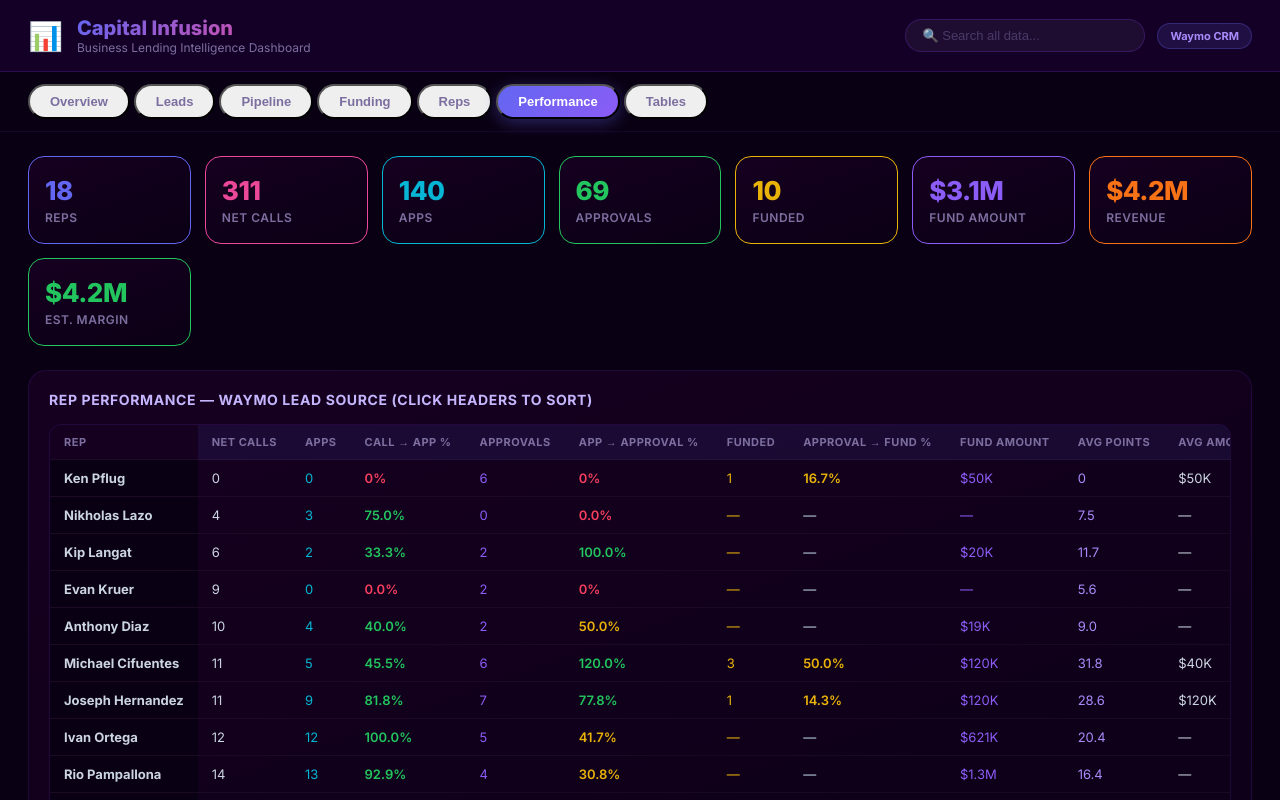
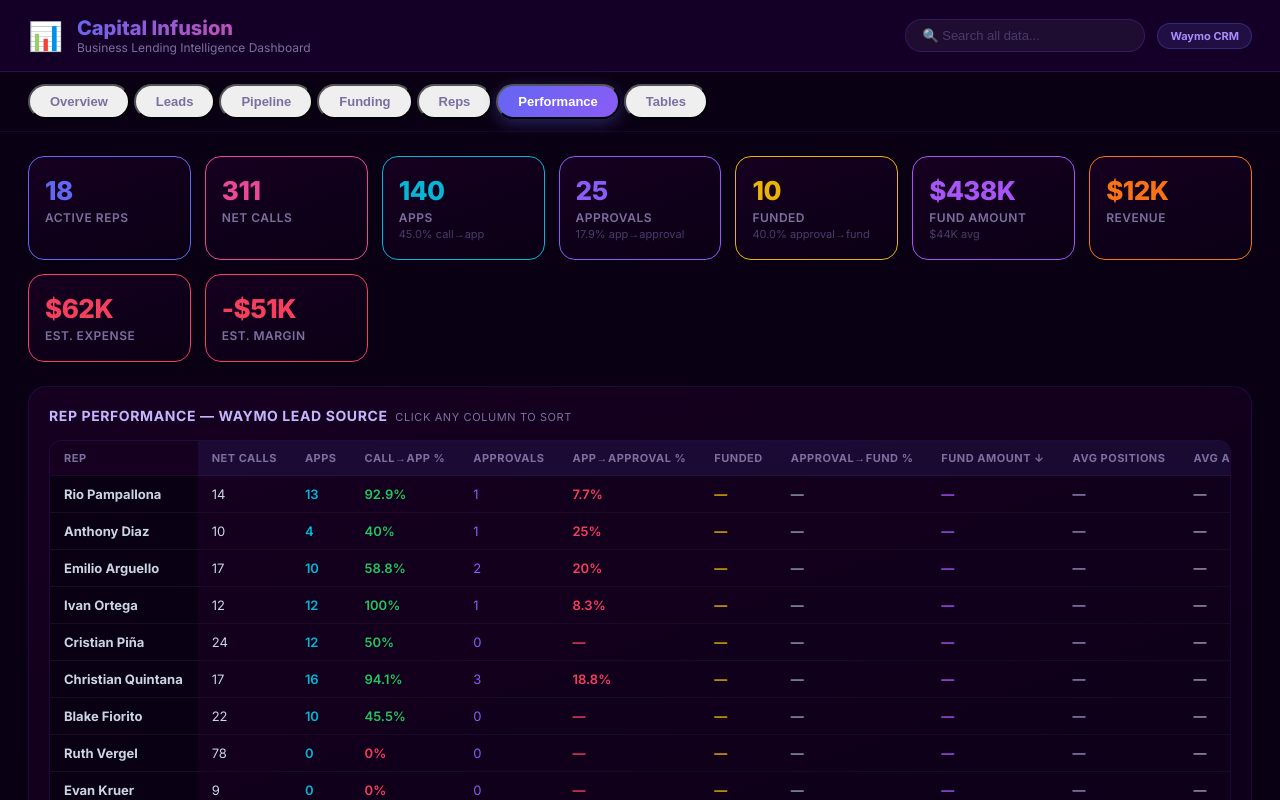
Before and after one commit to Stetkevych/waymo-dashboard, a React (Vite) app: page / in a window 1280 px wide. Both pictures are taken after a click on the button "Performance". Shown: the top 800 px of the page. Built offline with nearby package versions, Linux system fonts and the light colour scheme.

Commit message:
feat: rep performance table with correct metrics matching snapshot

```diff
--- a/src/RepPerformance.jsx
+++ b/src/RepPerformance.jsx
@@ -1,43 +1,25 @@
-import { useState, useEffect } from 'react'
+import { useState } from 'react'
 
-const fmt = (n) => n >= 1000000 ? `$${(n/1000000).toFixed(1)}M` : n >= 1000 ? `$${(n/1000).toFixed(0)}K` : `$${n.toFixed(0)}`
+const fmt = (n) => {
+  if (n === 0) return '$0'
+  const abs = Math.abs(n)
+  const sign = n < 0 ? '-' : ''
+  if (abs >= 1000000) return `${sign}$${(abs/1000000).toFixed(1)}M`
+  if (abs >= 1000) return `${sign}$${(abs/1000).toFixed(0)}K`
+  return `${sign}$${abs.toFixed(0)}`
+}
 const pct = (a, b) => b > 0 ? `${((a/b)*100).toFixed(1)}%` : '—'
 
 export default function RepPerformance({ analytics }) {
-  const [sort, setSort] = useState('leads')
+  const [sort, setSort] = useState('fund_amount')
   const [dir, setDir] = useState(-1)
 
   if (!analytics) return <div style={{padding:40,color:'#94a3b8'}}>Loading...</div>
 
-  const reps = analytics.rep_stats.filter(r => r.leads > 0 || r.deals > 0)
+  const reps = analytics.rep_stats || []
+  const T = analytics.team_totals || {}
 
-  // Derive calculated fields per rep
-  const enriched = reps.map(r => {
-    const netCalls       = r.leads || 0
-    const apps           = r.interested + r.calendly || 0
-    const callToApp      = netCalls > 0 ? ((apps / netCalls) * 100).toFixed(1) : 0
-    const approvals      = r.deals || 0
-    const appToApproval  = apps > 0 ? ((approvals / apps) * 100).toFixed(1) : 0
-    const funded         = r.funded || 0
-    const approvalToFund = approvals > 0 ? ((funded / approvals) * 100).toFixed(1) : 0
-    const fundAmount     = r.funded_value || r.pipeline_value || 0
-    const avgPoints      = netCalls > 0 ? ((apps * 10 + approvals * 25 + funded * 50) / netCalls).toFixed(1) : 0
-    const avgAmount      = funded > 0 ? fundAmount / funded : 0
-    // Revenue = fund amount * avg factor (1.35 typical MCA)
-    const revenue        = fundAmount * 1.35
-    // Estimated expense = leads * $12 (cost per lead) + base salary estimate
-    const estExpense     = netCalls * 12 + 2500
-    const estMargin      = revenue - estExpense
-
-    return {
-      ...r,
-      netCalls, apps, callToApp, approvals, appToApproval,
-      funded, approvalToFund, fundAmount, avgPoints, avgAmount,
-      revenue, estExpense, estMargin
-    }
-  })
-
-  const sorted = [...enriched].sort((a, b) => {
+  const sorted = [...reps].sort((a, b) => {
     const av = parseFloat(a[sort]) || 0
     const bv = parseFloat(b[sort]) || 0
     return dir * (bv - av)
@@ -49,99 +31,87 @@ export default function RepPerformance({ analytics }) {
   }
 
   const Th = ({ col, label }) => (
-    <th onClick={() => toggleSort(col)} style={{ cursor:'pointer', whiteSpace:'nowrap', userSelect:'none' }}>
+    <th onClick={() => toggleSort(col)} style={{ cursor:'pointer', whiteSpace:'nowrap', userSelect:'none', padding:'10px 14px' }}>
       {label} {sort === col ? (dir === -1 ? '↓' : '↑') : ''}
     </th>
   )
 
-  // Totals
-  const T = enriched.reduce((acc, r) => {
-    acc.netCalls     += r.netCalls
-    acc.apps         += r.apps
-    acc.approvals    += r.approvals
-    acc.funded       += r.funded
-    acc.fundAmount   += r.fundAmount
-    acc.revenue      += r.revenue
-    acc.estExpense   += r.estExpense
-    acc.estMargin    += r.estMargin
-    return acc
-  }, { netCalls:0, apps:0, approvals:0, funded:0, fundAmount:0, revenue:0, estExpense:0, estMargin:0 })
-
   return (
     <div>
-      {/* KPI strip */}
+      {/* Team KPIs */}
       <div className="kpi-grid" style={{marginBottom:24}}>
-        <div className="kpi" style={{borderColor:'#6366f1'}}><div className="kpi-value" style={{color:'#6366f1'}}>{enriched.length}</div><div className="kpi-label">Reps</div></div>
-        <div className="kpi" style={{borderColor:'#ec4899'}}><div className="kpi-value" style={{color:'#ec4899'}}>{T.netCalls.toLocaleString()}</div><div className="kpi-label">Net Calls</div></div>
-        <div className="kpi" style={{borderColor:'#06b6d4'}}><div className="kpi-value" style={{color:'#06b6d4'}}>{T.apps}</div><div className="kpi-label">Apps</div></div>
-        <div className="kpi" style={{borderColor:'#22c55e'}}><div className="kpi-value" style={{color:'#22c55e'}}>{T.approvals}</div><div className="kpi-label">Approvals</div></div>
-        <div className="kpi" style={{borderColor:'#eab308'}}><div className="kpi-value" style={{color:'#eab308'}}>{T.funded}</div><div className="kpi-label">Funded</div></div>
-        <div className="kpi" style={{borderColor:'#8b5cf6'}}><div className="kpi-value" style={{color:'#8b5cf6'}}>{fmt(T.fundAmount)}</div><div className="kpi-label">Fund Amount</div></div>
-        <div className="kpi" style={{borderColor:'#f97316'}}><div className="kpi-value" style={{color:'#f97316'}}>{fmt(T.revenue)}</div><div className="kpi-label">Revenue</div></div>
-        <div className="kpi" style={{borderColor: T.estMargin > 0 ? '#22c55e' : '#f43f5e'}}>
-          <div className="kpi-value" style={{color: T.estMargin > 0 ? '#22c55e' : '#f43f5e'}}>{fmt(T.estMargin)}</div>
+        <div className="kpi" style={{borderColor:'#6366f1'}}><div className="kpi-value" style={{color:'#6366f1'}}>{reps.length}</div><div className="kpi-label">Active Reps</div></div>
+        <div className="kpi" style={{borderColor:'#ec4899'}}><div className="kpi-value" style={{color:'#ec4899'}}>{(T.net_calls||0).toLocaleString()}</div><div className="kpi-label">Net Calls</div></div>
+        <div className="kpi" style={{borderColor:'#06b6d4'}}><div className="kpi-value" style={{color:'#06b6d4'}}>{T.apps||0}</div><div className="kpi-label">Apps</div><div className="kpi-sub">{pct(T.apps,T.net_calls)} call→app</div></div>
+        <div className="kpi" style={{borderColor:'#8b5cf6'}}><div className="kpi-value" style={{color:'#8b5cf6'}}>{T.approvals||0}</div><div className="kpi-label">Approvals</div><div className="kpi-sub">{pct(T.approvals,T.apps)} app→approval</div></div>
+        <div className="kpi" style={{borderColor:'#eab308'}}><div className="kpi-value" style={{color:'#eab308'}}>{T.funded||0}</div><div className="kpi-label">Funded</div><div className="kpi-sub">{pct(T.funded,T.approvals)} approval→fund</div></div>
+        <div className="kpi" style={{borderColor:'#a855f7'}}><div className="kpi-value" style={{color:'#a855f7'}}>{fmt(T.fund_amount||0)}</div><div className="kpi-label">Fund Amount</div><div className="kpi-sub">{T.funded>0?fmt((T.fund_amount||0)/(T.funded||1))+' avg':''}</div></div>
+        <div className="kpi" style={{borderColor:'#f97316'}}><div className="kpi-value" style={{color:'#f97316'}}>{fmt(T.revenue||0)}</div><div className="kpi-label">Revenue</div></div>
+        <div className="kpi" style={{borderColor:'#f43f5e'}}><div className="kpi-value" style={{color:'#f43f5e'}}>{fmt(T.est_expense||0)}</div><div className="kpi-label">Est. Expense</div></div>
+        <div className="kpi" style={{borderColor:(T.est_margin||0)>=0?'#22c55e':'#f43f5e'}}>
+          <div className="kpi-value" style={{color:(T.est_margin||0)>=0?'#22c55e':'#f43f5e'}}>{fmt(T.est_margin||0)}</div>
           <div className="kpi-label">Est. Margin</div>
         </div>
       </div>
 
       <div className="section">
-        <h2 className="section-title">Rep Performance — Waymo Lead Source (click headers to sort)</h2>
+        <h2 className="section-title">Rep Performance — Waymo Lead Source &nbsp;<span style={{fontSize:11,color:'#7c6fa0',fontWeight:400}}>Click any column to sort</span></h2>
         <div className="table-wrap">
           <table>
             <thead>
               <tr>
-                <th style={{position:'sticky',left:0,background:'#160020',zIndex:2}}>Rep</th>
-                <Th col="netCalls"       label="Net Calls" />
-                <Th col="apps"           label="Apps" />
-                <Th col="callToApp"      label="Call → App %" />
-                <Th col="approvals"      label="Approvals" />
-                <Th col="appToApproval"  label="App → Approval %" />
-                <Th col="funded"         label="Funded" />
-                <Th col="approvalToFund" label="Approval → Fund %" />
-                <Th col="fundAmount"     label="Fund Amount" />
-                <Th col="avgPoints"      label="Avg Points" />
-                <Th col="avgAmount"      label="Avg Amount" />
-                <Th col="revenue"        label="Revenue" />
-                <Th col="estExpense"     label="Est. Expense" />
-                <Th col="estMargin"      label="Est. Margin" />
+                <th style={{position:'sticky',left:0,background:'#160020',zIndex:2,padding:'10px 14px'}}>Rep</th>
+                <Th col="net_calls"        label="Net Calls" />
+                <Th col="apps"             label="Apps" />
+                <Th col="call_to_app"      label="Call→App %" />
+                <Th col="approvals"        label="Approvals" />
+                <Th col="app_to_approval"  label="App→Approval %" />
+                <Th col="funded"           label="Funded" />
+                <Th col="approval_to_fund" label="Approval→Fund %" />
+                <Th col="fund_amount"      label="Fund Amount" />
+                <Th col="avg_positions"    label="Avg Positions" />
+                <Th col="avg_amount"       label="Avg Amount" />
+                <Th col="revenue"          label="Revenue" />
+                <Th col="est_expense"      label="Est. Expense" />
+                <Th col="est_margin"       label="Est. Margin" />
               </tr>
             </thead>
             <tbody>
               {sorted.map((r, i) => (
                 <tr key={i}>
-                  <td style={{position:'sticky',left:0,background:'#0a0014',fontWeight:700,zIndex:1}}>{r.name}</td>
-                  <td>{r.netCalls}</td>
-                  <td style={{color:'#06b6d4'}}>{r.apps}</td>
-                  <td style={{color: r.callToApp>30?'#22c55e':r.callToApp>15?'#eab308':'#f43f5e', fontWeight:600}}>{r.callToApp}%</td>
+                  <td style={{position:'sticky',left:0,background:'#0a0014',fontWeight:700,zIndex:1,padding:'10px 14px'}}>{r.name}</td>
+                  <td>{r.net_calls}</td>
+                  <td style={{color:'#06b6d4',fontWeight:600}}>{r.apps}</td>
+                  <td style={{color:r.call_to_app>30?'#22c55e':r.call_to_app>15?'#eab308':'#f43f5e',fontWeight:600}}>{r.call_to_app}%</td>
                   <td style={{color:'#8b5cf6'}}>{r.approvals}</td>
-                  <td style={{color: r.appToApproval>50?'#22c55e':r.appToApproval>25?'#eab308':'#f43f5e', fontWeight:600}}>{r.appToApproval}%</td>
-                  <td style={{color:'#eab308'}}>{r.funded || '—'}</td>
-                  <td style={{color: r.approvalToFund>50?'#22c55e':r.approvalToFund>0?'#eab308':'#94a3b8', fontWeight:600}}>{r.approvalToFund > 0 ? `${r.approvalToFund}%` : '—'}</td>
-                  <td style={{color:'#8b5cf6'}}>{r.fundAmount > 0 ? fmt(r.fundAmount) : '—'}</td>
-                  <td style={{color:'#a78bfa'}}>{r.avgPoints}</td>
-                  <td>{r.avgAmount > 0 ? fmt(r.avgAmount) : '—'}</td>
-                  <td style={{color:'#f97316'}}>{fmt(r.revenue)}</td>
-                  <td style={{color:'#f43f5e'}}>{fmt(r.estExpense)}</td>
-                  <td style={{color: r.estMargin > 0 ? '#22c55e' : '#f43f5e', fontWeight:700}}>{fmt(r.estMargin)}</td>
+                  <td style={{color:r.app_to_approval>50?'#22c55e':r.app_to_approval>25?'#eab308':'#f43f5e',fontWeight:600}}>{r.app_to_approval > 0 ? `${r.app_to_approval}%` : '—'}</td>
+                  <td style={{color:'#eab308',fontWeight:600}}>{r.funded > 0 ? r.funded : '—'}</td>
+                  <td style={{color:r.approval_to_fund>50?'#22c55e':r.approval_to_fund>0?'#eab308':'#94a3b8',fontWeight:600}}>{r.approval_to_fund > 0 ? `${r.approval_to_fund}%` : '—'}</td>
+                  <td style={{color:'#a855f7',fontWeight:600}}>{r.fund_amount > 0 ? fmt(r.fund_amount) : '—'}</td>
+                  <td style={{color:'#c4b5fd'}}>{r.avg_positions > 0 ? r.avg_positions : '—'}</td>
+                  <td>{r.avg_amount > 0 ? fmt(r.avg_amount) : '—'}</td>
+                  <td style={{color:'#f97316',fontWeight:600}}>{r.revenue > 0 ? fmt(r.revenue) : '—'}</td>
+                  <td style={{color:'#f43f5e'}}>{fmt(r.est_expense)}</td>
+                  <td style={{color:r.est_margin>=0?'#22c55e':'#f43f5e',fontWeight:700}}>{fmt(r.est_margin)}</td>
                 </tr>
               ))}
             </tbody>
             <tfoot>
-              <tr style={{borderTop:'2px solid #6366f1', fontWeight:700}}>
-                <td style={{position:'sticky',left:0,background:'#160020'}}>TOTAL</td>
-                <td>{T.netCalls}</td>
-                <td>{T.apps}</td>
-                <td>{pct(T.apps, T.netCalls)}</td>
-                <td>{T.approvals}</td>
-                <td>{pct(T.approvals, T.apps)}</td>
-                <td>{T.funded}</td>
-                <td>{pct(T.funded, T.approvals)}</td>
-                <td>{fmt(T.fundAmount)}</td>
-                <td>—</td>
-                <td>{T.funded > 0 ? fmt(T.fundAmount/T.funded) : '—'}</td>
-                <td style={{color:'#f97316'}}>{fmt(T.revenue)}</td>
-                <td style={{color:'#f43f5e'}}>{fmt(T.estExpense)}</td>
-                <td style={{color: T.estMargin > 0 ? '#22c55e' : '#f43f5e'}}>{fmt(T.estMargin)}</td>
+              <tr style={{borderTop:'2px solid #6366f1',fontWeight:700,background:'rgba(99,102,241,0.08)'}}>
+                <td style={{position:'sticky',left:0,background:'#160020',padding:'10px 14px'}}>TOTAL</td>
+                <td>{T.net_calls||0}</td>
+                <td style={{color:'#06b6d4'}}>{T.apps||0}</td>
+                <td style={{color:'#22c55e'}}>{pct(T.apps,T.net_calls)}</td>
+                <td style={{color:'#8b5cf6'}}>{T.approvals||0}</td>
+                <td>{pct(T.approvals,T.apps)}</td>
+                <td style={{color:'#eab308'}}>{T.funded||0}</td>
+                <td>{pct(T.funded,T.approvals)}</td>
+                <td style={{color:'#a855f7'}}>{fmt(T.fund_amount||0)}</td>
+                <td>{T.funded>0?((T.fund_amount||0)/(T.funded||1)/43800).toFixed(1):'—'}</td>
+                <td>{T.funded>0?fmt((T.fund_amount||0)/(T.funded||1)):'—'}</td>
+                <td style={{color:'#f97316'}}>{fmt(T.revenue||0)}</td>
+                <td style={{color:'#f43f5e'}}>{fmt(T.est_expense||0)}</td>
+                <td style={{color:(T.est_margin||0)>=0?'#22c55e':'#f43f5e'}}>{fmt(T.est_margin||0)}</td>
               </tr>
             </tfoot>
           </table>
```
Also changed, not shown: public/analytics.json.
